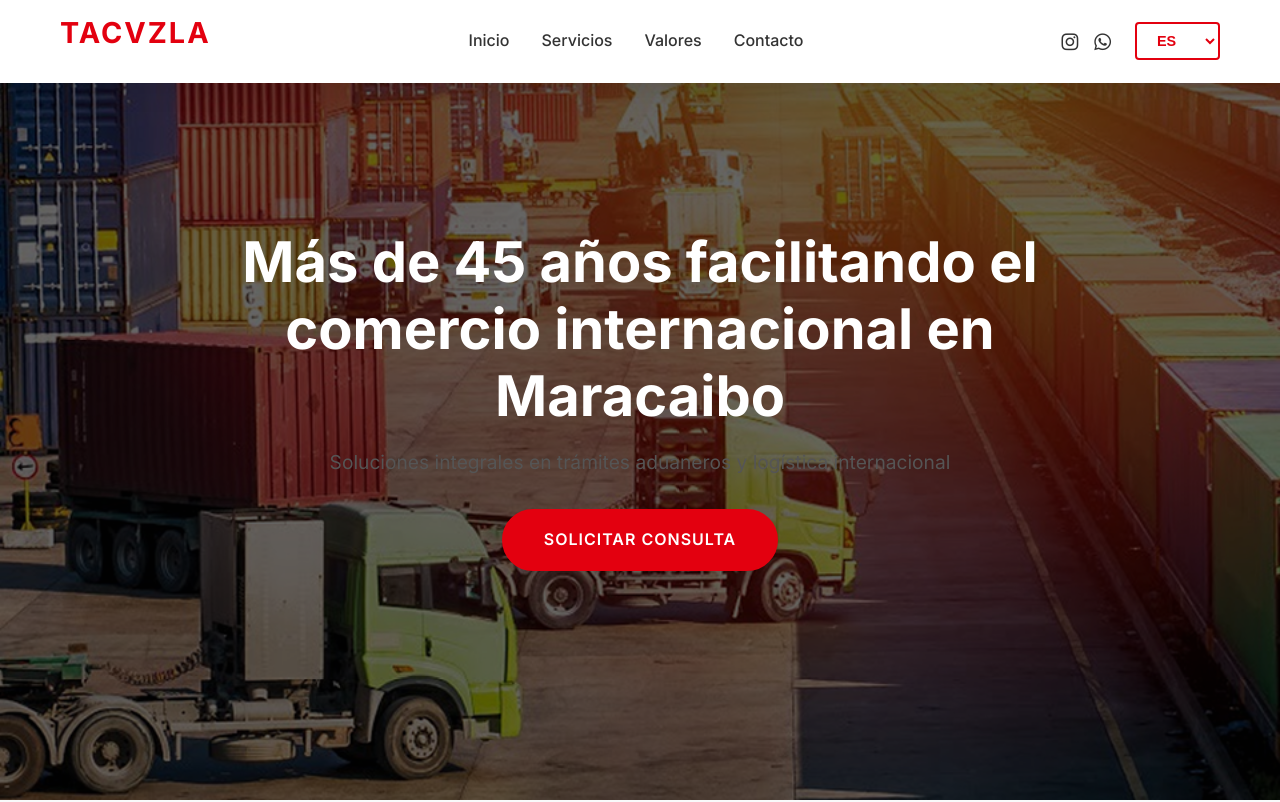
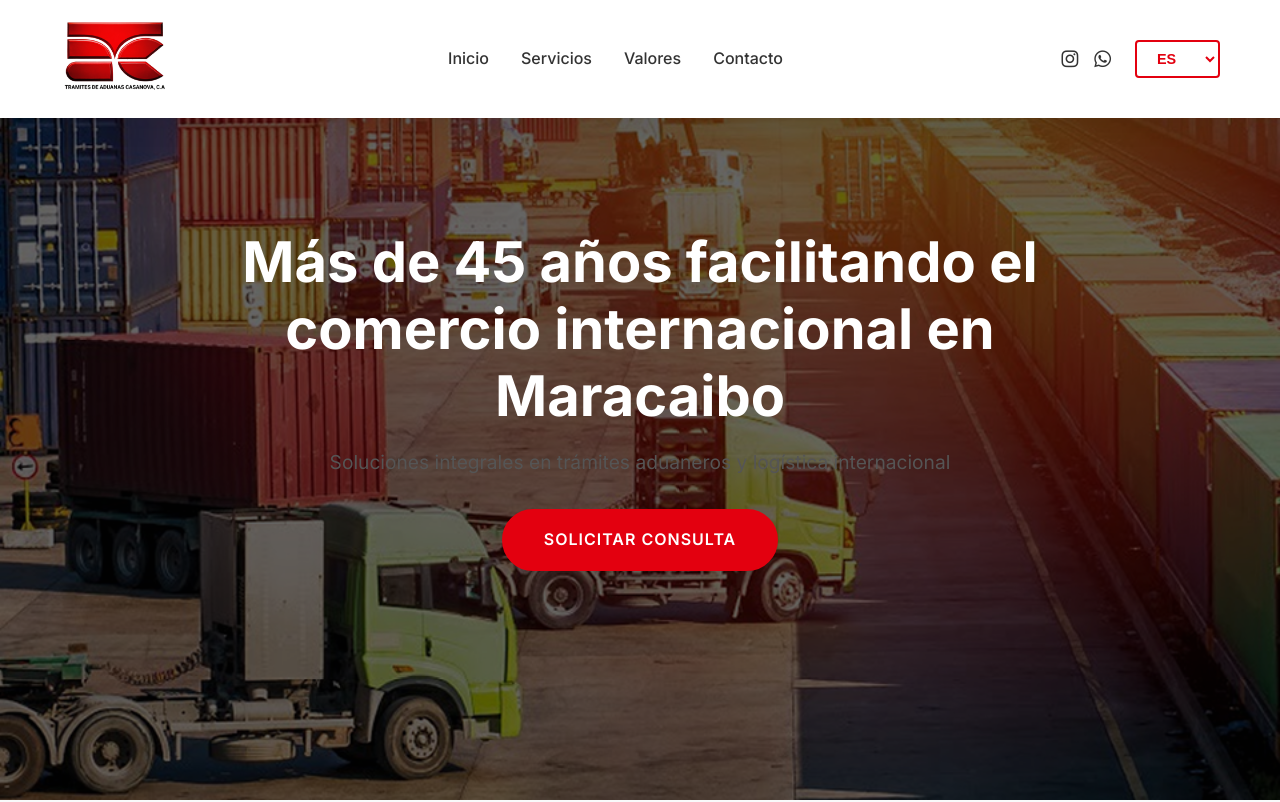
Before and after one commit to workthingstesting/tacvzla, a plain HTML site: page index.html in a window 1280 px wide. Shown: the top 802 px of the page. Drawn offline with Linux system fonts and the light colour scheme.

Commit message:
actualizacion del logo y eliminacion de correos gmail

```diff
--- a/index.html
+++ b/index.html
@@ -13,7 +13,9 @@
     <header>
         <div class="container">
             <div class="logo">
-                <h1>TACVZLA</h1>
+                <a href="index.html">
+                    <img src="img/fondo04.png" alt="TACVZLA Logo">
+                </a>
             </div>
             <nav>
                 <ul>
@@ -210,7 +212,6 @@
                             <p>Gerente de operaciones</p>
                             <p>0412-0774999</p>
                             <p>nelson@tacvzla.com</p>
-                            <p>nfernandez2727@gmail.com</p>
                         </div>
                     </div>
                     <div class="contact-item">
@@ -219,7 +220,6 @@
                             <strong>Claudy Casanova</strong>
                             <p>Capacitada Aduanera</p>
                             <p>claudy@tacvzla.com</p>
-                            <p>casanovaclaudy@gmail.com</p>
                         </div>
                     </div>
                     <div class="contact-item">
--- a/styles.css
+++ b/styles.css
@@ -98,11 +98,11 @@ header .container {
     padding: 1rem 20px;
 }
 
-.logo h1 {
-    color: var(--primary-red);
-    font-size: 1.8rem;
-    letter-spacing: 2px;
-    text-transform: uppercase;
+.logo img {
+    height: 78px;
+    width: auto;
+    object-fit: contain;
+    mix-blend-mode: multiply;
 }
 
 nav ul {
```
Also changed, not shown: valores.html (+3 -3 lines), img/1774041034ea0e.png (added), img/fondo01.jpg (added), img/fondo02.png (added), img/fondo04.png (added), 1 other file.
